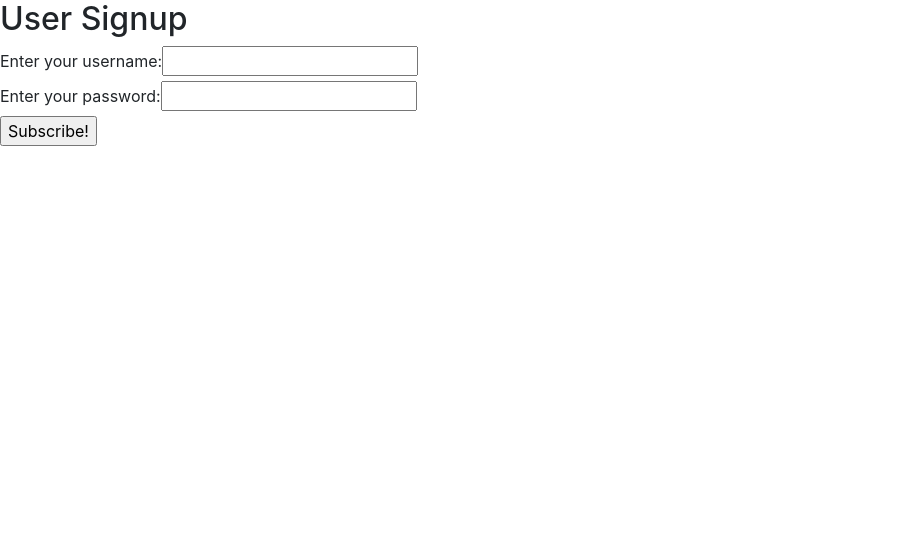
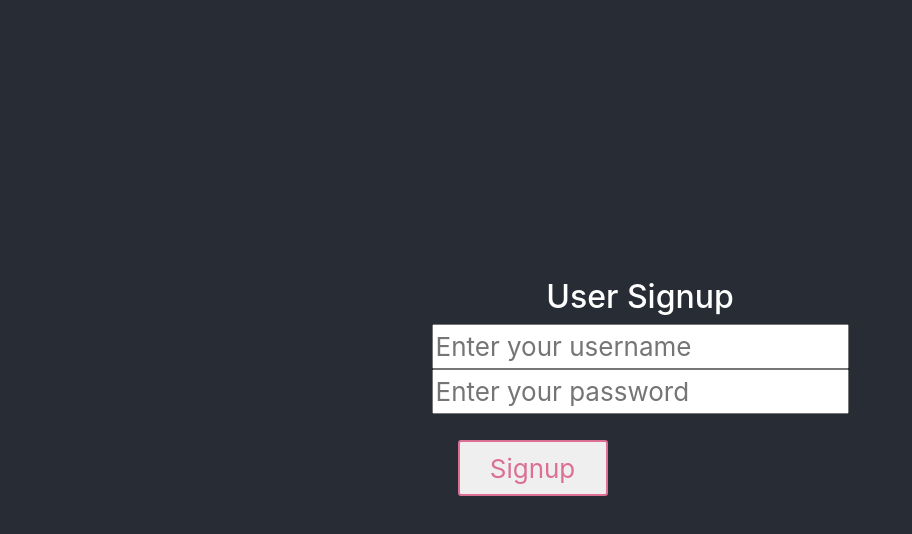
Before and after one commit to Lumexralph/ticket-tracker-app, a React (Create React App) app: page /auth/signup in a window 1280 px wide. Shown: the top 534 px of the page, without its empty margins (0-912 px from the left). Built offline with nearby package versions, Linux system fonts and the light colour scheme.

Commit message:
create signup page

```diff
--- a/src/App.tsx
+++ b/src/App.tsx
@@ -13,7 +13,7 @@ function App() {
       <Suspense fallback={<p>Loading...</p>}>
         <Switch>
           <Route exact path="/" component={Home} />
-          <Route path="/auth/signup" component={Signup} />
+          <Route exact path="/auth/signup" component={Signup} />
         </Switch>
       </Suspense>
     </Router>
--- a/src/components/authentication-form.tsx
+++ b/src/components/authentication-form.tsx
@@ -6,12 +6,24 @@ export const AuthenticationForm = (props: Props) => {
   return (
     <form className="form-example">
       <div className="form-example">
-        <label htmlFor="username">Enter your username: </label>
-        <input type="text" name="username" id="username" required />
+        <label htmlFor="username"></label>
+        <input
+          type="text"
+          name="username"
+          id="username"
+          placeholder="Enter your username"
+          required
+        />
       </div>
       <div className="form-example">
-        <label htmlFor="password">Enter your password: </label>
-        <input type="password" name="password" id="password" required />
+        <label htmlFor="password"></label>
+        <input
+          type="password"
+          name="password"
+          id="password"
+          placeholder="Enter your password"
+          required
+        />
       </div>
       <div className="form-example">
         <input type="submit" value="Subscribe!" />
--- /dev/null
+++ b/src/components/home/index.tsx
@@ -0,0 +1,44 @@
+import styled from "styled-components";
+
+const Header = styled.header`
+  background-color: #282c34;
+  min-height: 100vh;
+  display: flex;
+  flex-direction: column;
+  align-items: center;
+  justify-content: center;
+  font-size: calc(10px + 2vmin);
+  color: white;
+`;
+
+const H1 = styled.h1``;
+
+const Nav = styled.nav`
+  display: flex;
+`;
+
+// base button
+// the props expected
+interface ButtonProps {
+  readonly colour?: string;
+  readonly width?: number;
+}
+
+const Button = styled.button<ButtonProps>`
+  color: ${({ colour }) => (colour ? colour : "white")};
+  font-size: 1em;
+  margin: 1em;
+  padding: 0.25em 1em;
+  border: 2px solid palevioletred;
+  border-radius: 3px;
+  flex: 1;
+  width: 150px;
+  text-align: center;
+`;
+
+export default {
+  Header,
+  H1,
+  Nav,
+  Button,
+};
--- /dev/null
+++ b/src/components/signup/index.tsx
@@ -0,0 +1,44 @@
+import styled from "styled-components";
+import StyledHome from "../home";
+
+// TODO: create a reusable style for the home and signup styled components
+const Container = styled.body`
+  background-color: #282c34;
+  min-height: 100vh;
+  display: flex;
+  flex-direction: column;
+  align-items: center;
+  justify-content: center;
+  font-size: calc(10px + 2vmin);
+  color: white;
+`;
+
+const FormWrapper = styled.form`
+  display: grid;
+`;
+
+interface InputProps {
+  readonly type: string;
+  readonly name: string;
+  readonly placeholder?: string;
+  readonly required?: boolean;
+}
+const Input = styled.input<InputProps>``;
+
+const InputWrapper = styled.div``;
+
+interface LabelProps {
+  readonly htmlFor: string;
+}
+const Label = styled.label<LabelProps>``;
+
+const Button = styled(StyledHome.Button)``;
+
+export default {
+  Container,
+  FormWrapper,
+  Input,
+  InputWrapper,
+  Label,
+  Button,
+};
--- a/src/index.css
+++ b/src/index.css
@@ -6,8 +6,3 @@ body {
   -webkit-font-smoothing: antialiased;
   -moz-osx-font-smoothing: grayscale;
 }
-
-code {
-  font-family: source-code-pro, Menlo, Monaco, Consolas, "Courier New",
-    monospace;
-}
--- a/src/pages/home.tsx
+++ b/src/pages/home.tsx
@@ -1,18 +1,23 @@
 import React, { StrictMode } from "react";
-import { Link } from "react-router-dom";
+
+import StyledHome from "../components/home";
 
 const Home = () => {
   return (
-    <header className="App-header">
+    <StyledHome.Header>
       <StrictMode>
-        <h1>Ticket Tracker App</h1>
+        <StyledHome.H1>Ticket Tracker App</StyledHome.H1>
         <br />
-        <nav>
-          <Link to="/auth/signup">Signup</Link>|
-          <Link to="/auth/login">Login</Link>
-        </nav>
+        <StyledHome.Nav>
+          <StyledHome.Button colour="palevioletred" as="a" href="/auth/signup">
+            Signup
+          </StyledHome.Button>
+          <StyledHome.Button as="a" href="/auth/login">
+            Login
+          </StyledHome.Button>
+        </StyledHome.Nav>
       </StrictMode>
-    </header>
+    </StyledHome.Header>
   );
 };
 
--- a/src/pages/signup.tsx
+++ b/src/pages/signup.tsx
@@ -1,13 +1,40 @@
-import React, { Fragment } from "react";
+import React from "react";
 
-import { AuthenticationForm } from "../components/authentication-form";
+import StyledSignup from "../components/signup";
 
 const Signup = () => {
   return (
-    <Fragment>
+    <StyledSignup.Container>
       <h2>User Signup</h2>
-      <AuthenticationForm />
-    </Fragment>
+
+      <StyledSignup.FormWrapper>
+        <StyledSignup.InputWrapper>
+          <StyledSignup.Label htmlFor="username"></StyledSignup.Label>
+          <StyledSignup.Input
+            type="text"
+            name="username"
+            placeholder="Enter your username"
+            required={true}
+          />
+        </StyledSignup.InputWrapper>
+
+        <StyledSignup.InputWrapper>
+          <StyledSignup.Label htmlFor="password"></StyledSignup.Label>
+          <StyledSignup.Input
+            type="password"
+            name="password"
+            placeholder="Enter your password"
+            required={true}
+          />
+        </StyledSignup.InputWrapper>
+
+        <StyledSignup.InputWrapper>
+          <StyledSignup.Button colour="palevioletred">
+            Signup
+          </StyledSignup.Button>
+        </StyledSignup.InputWrapper>
+      </StyledSignup.FormWrapper>
+    </StyledSignup.Container>
   );
 };
 
```
Also changed, not shown: package.json (+7 -2 lines), tsconfig.json (+8 -2 lines), tslint.json (added, +9 -0 lines), 1 other file (tests, documents, lock files or other folders).
